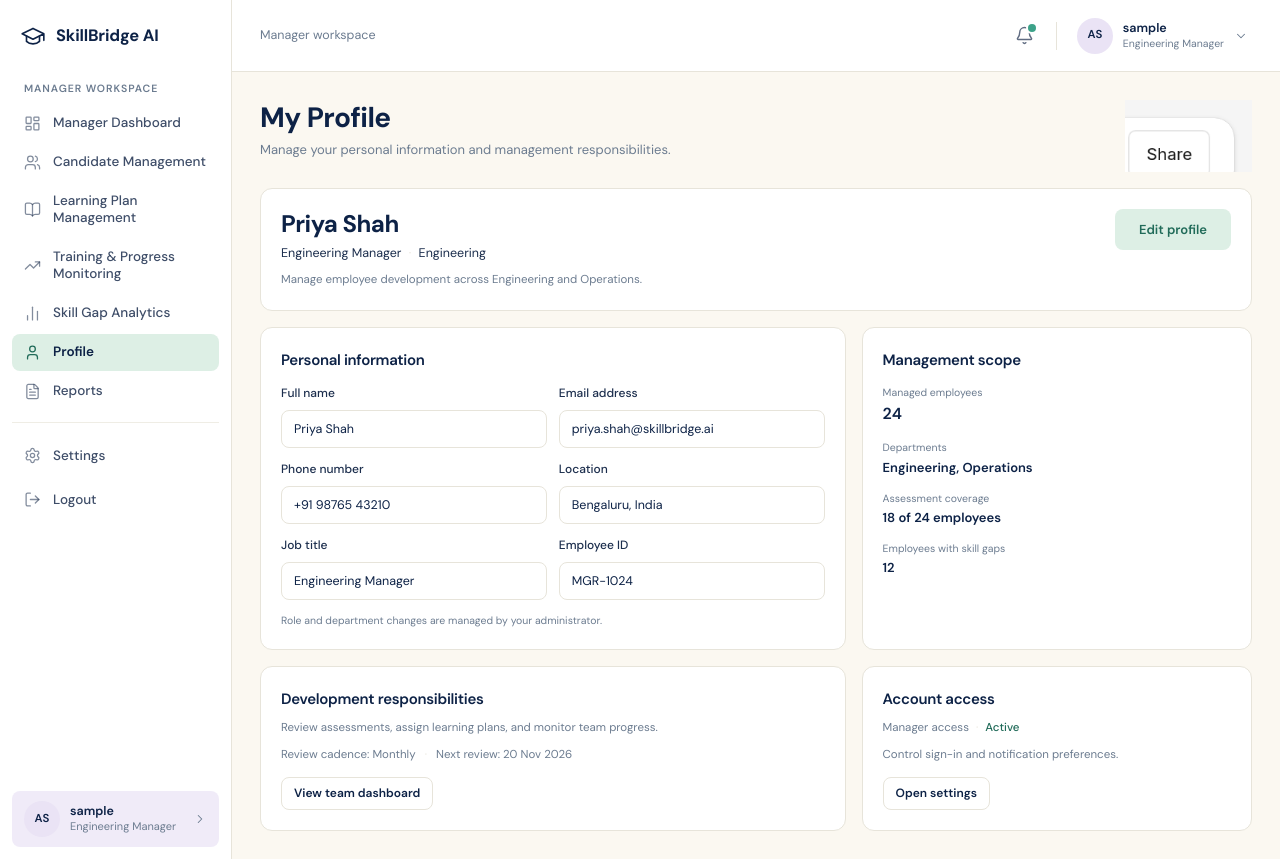
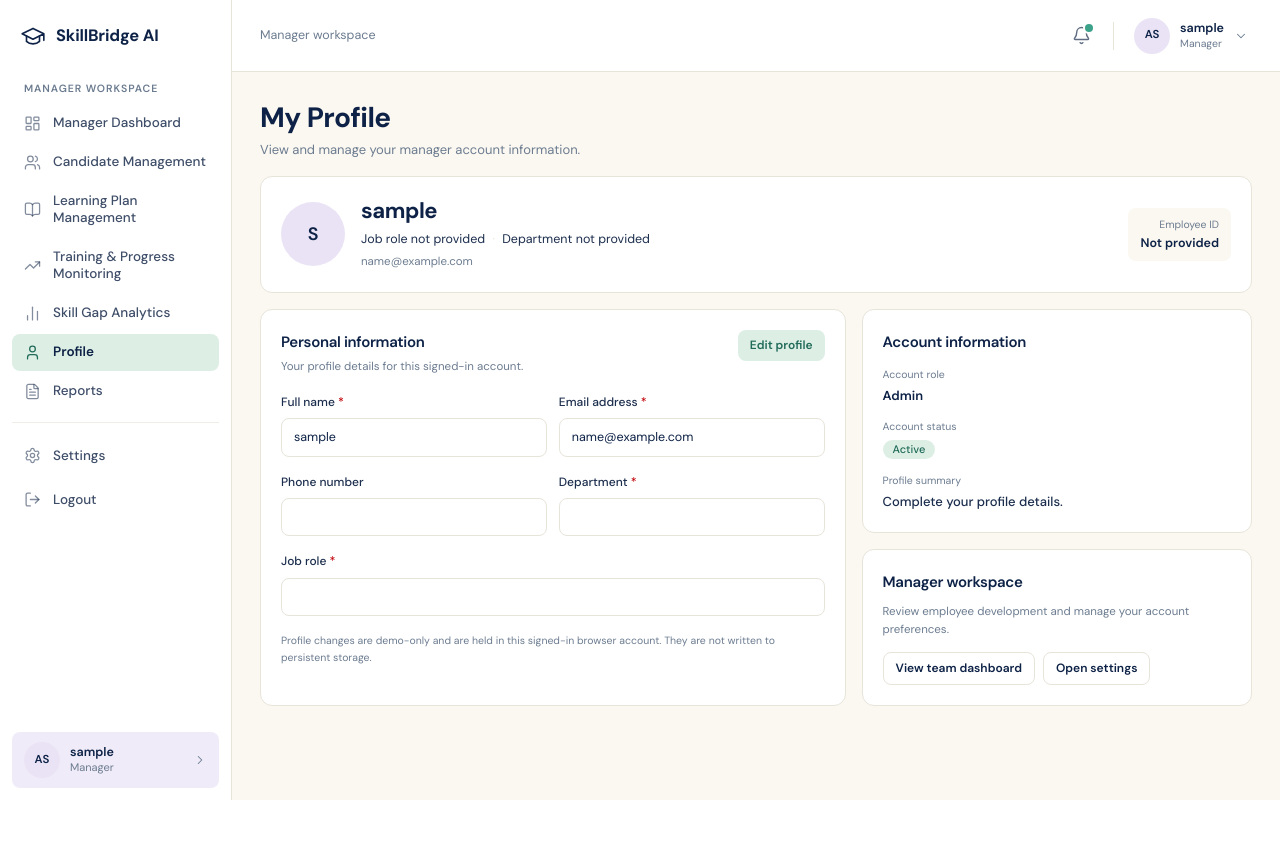
Before and after one commit to samyuktha-30/SkillBridge, an ASP.NET Core app: page /manager/profile in a window 1280 px wide. After the commit the page ends 800 px from the top, so only its background shows below. Run offline with ASP.NET Core 8, Linux system fonts and the light colour scheme; the visitor is signed in with stand-in values (Sample User, id 1).

Commit message:
Implement manager profile page and UI fixes

```diff
--- a/Controllers/ManagerController.cs
+++ b/Controllers/ManagerController.cs
@@ -1,3 +1,6 @@
+using System.Security.Claims;
+using Microsoft.AspNetCore.Authentication;
+using Microsoft.AspNetCore.Authentication.Cookies;
 using Microsoft.AspNetCore.Authorization;
 using Microsoft.AspNetCore.Mvc;
 using SkillBridge.Models;
@@ -147,7 +150,79 @@ public class ManagerController : Controller
     public IActionResult Profile()
     {
         Set("profile", "My Profile", "Manager workspace");
-        return View(_data);
+        return View(CreateProfileViewModel());
+    }
+
+    [HttpPost("/manager/profile")]
+    [ValidateAntiForgeryToken]
+    public async Task<IActionResult> Profile(ManagerProfileViewModel profile)
+    {
+        Set("profile", "My Profile", "Manager workspace");
+        if (!ModelState.IsValid)
+        {
+            var currentProfile = CreateProfileViewModel();
+            profile.EmployeeId = currentProfile.EmployeeId;
+            profile.AccountRole = currentProfile.AccountRole;
+            profile.AccountStatus = currentProfile.AccountStatus;
+            ViewData["ProfileEditing"] = true;
+            return View(profile);
+        }
+
+        var fullName = profile.FullName?.Trim() ?? "";
+        var email = profile.Email?.Trim() ?? "";
+        var phoneNumber = profile.PhoneNumber?.Trim() ?? "";
+        var department = profile.Department?.Trim() ?? "";
+        var jobRole = profile.JobRole?.Trim() ?? "";
+
+        var claims = User.Claims.ToList();
+        ReplaceClaim(claims, ClaimTypes.Name, fullName);
+        ReplaceClaim(claims, ClaimTypes.Email, email);
+        ReplaceClaim(claims, "phone_number", phoneNumber);
+        ReplaceClaim(claims, "department", department);
+        ReplaceClaim(claims, "target_role", jobRole);
+        var initials = string.Concat(fullName
+            .Split(' ', StringSplitOptions.RemoveEmptyEntries)
+            .Take(2)
+            .Select(part => char.ToUpperInvariant(part[0])));
+        ReplaceClaim(claims, "initials", initials);
+
+        var identity = new ClaimsIdentity(
+            claims,
+            CookieAuthenticationDefaults.AuthenticationScheme,
+            ClaimTypes.Name,
+            ClaimTypes.Role);
+        await HttpContext.SignInAsync(
+            CookieAuthenticationDefaults.AuthenticationScheme,
+            new ClaimsPrincipal(identity),
+            new AuthenticationProperties
+            {
+                IsPersistent = true,
+                ExpiresUtc = DateTimeOffset.UtcNow.AddDays(7)
+            });
+
+        TempData["Toast"] = "Profile updated for this demo account only; changes are not saved to persistent storage.";
+        return RedirectToAction(nameof(Profile));
+    }
+
+    private ManagerProfileViewModel CreateProfileViewModel() => new()
+    {
+        FullName = User.FindFirstValue(ClaimTypes.Name) ?? "",
+        Email = User.FindFirstValue(ClaimTypes.Email) ?? "",
+        PhoneNumber = User.FindFirstValue("phone_number") ?? "",
+        Department = User.FindFirstValue("department") ?? "",
+        JobRole = User.FindFirstValue("target_role") ?? "",
+        EmployeeId = User.FindFirstValue("employee_id") ?? "",
+        AccountRole = User.FindFirstValue(ClaimTypes.Role) ?? "Manager",
+        AccountStatus = User.Identity?.IsAuthenticated == true ? "Active" : "Inactive"
+    };
+
+    private static void ReplaceClaim(ICollection<Claim> claims, string type, string value)
+    {
+        var existingClaims = claims.Where(claim => claim.Type == type).ToList();
+        foreach (var claim in existingClaims)
+            claims.Remove(claim);
+
+        claims.Add(new Claim(type, value));
     }
 
     [HttpGet("/manager/reports")]
--- a/Views/Manager/Profile.cshtml
+++ b/Views/Manager/Profile.cshtml
@@ -1,103 +1,142 @@
-@model SkillBridge.Services.MockDataService
+@model ManagerProfileViewModel
 @{
     Layout = "_AppLayout";
     ViewData["Title"] = "My Profile";
+    var isEditing = ViewData["ProfileEditing"] as bool? == true;
+    var fullName = Model.FullName ?? "";
+    var initials = string.Concat(fullName
+        .Split(' ', StringSplitOptions.RemoveEmptyEntries)
+        .Take(2)
+        .Select(part => char.ToUpperInvariant(part[0])));
+    if (string.IsNullOrWhiteSpace(initials))
+    {
+        initials = "M";
+    }
 }
 
 <div class="space-y-4">
-    <!-- Header -->
     <section class="flex flex-wrap items-start justify-between gap-4">
         <div>
             <h1 class="page-title">My Profile</h1>
-            <p class="mt-1 text-[13px] text-muted">Manage your personal information and management responsibilities.</p>
+            <p class="mt-1 text-[13px] text-muted">View and manage your manager account information.</p>
         </div>
-        <img src="/img/people-hero.png" alt="" class="hidden h-[72px] w-auto select-none sm:block" draggable="false" />
     </section>
 
-    <!-- Identity -->
-    <section class="card flex flex-wrap items-start justify-between gap-4 p-5">
-        <div>
-            <h2 class="text-[24px] font-bold leading-tight tracking-[-0.02em]">Priya Shah</h2>
-            <p class="mt-1 text-[12.5px] text-ink-2">Engineering Manager <span class="mx-1 text-line">·</span> Engineering</p>
-            <p class="mt-2 text-[11.5px] text-muted">Manage employee development across Engineering and Operations.</p>
+    <section class="card flex flex-wrap items-center gap-4 p-5">
+        <span class="flex h-16 w-16 shrink-0 items-center justify-center rounded-full bg-lilac text-[18px] font-semibold text-ink" role="img" aria-label="Profile avatar for @Model.FullName">
+            @initials
+        </span>
+        <div class="min-w-0 flex-1">
+            <h2 class="truncate text-[22px] font-bold leading-tight tracking-[-0.02em]">@Model.FullName</h2>
+            <p class="mt-1 text-[12.5px] text-ink-2">@(!string.IsNullOrWhiteSpace(Model.JobRole) ? Model.JobRole : "Job role not provided") <span class="mx-1 text-line">·</span> @(!string.IsNullOrWhiteSpace(Model.Department) ? Model.Department : "Department not provided")</p>
+            <p class="mt-1 break-all text-[11.5px] text-muted">@Model.Email</p>
         </div>
-        <button type="button" class="btn btn-soft !px-6" data-modal-open="edit-manager">Edit profile</button>
+        <div class="rounded-lg bg-cream px-3 py-2 text-left sm:text-right">
+            <p class="text-[10.5px] text-muted">Employee ID</p>
+            <p class="text-[12.5px] font-semibold text-ink">@(string.IsNullOrWhiteSpace(Model.EmployeeId) ? "Not provided" : Model.EmployeeId)</p>
+        </div>
     </section>
 
-    <section class="grid grid-cols-1 gap-4 lg:grid-cols-[1.5fr_1fr]">
-        <!-- Personal -->
-        <div class="card p-5">
+    <div class="grid grid-cols-1 gap-4 lg:grid-cols-[1.5fr_1fr]">
+        <section class="card p-5">
+            <div class="flex flex-wrap items-start justify-between gap-3">
+                <div>
                     <h2 class="text-[15px] font-semibold text-ink">Personal information</h2>
-            <div class="mt-3 grid grid-cols-1 gap-3 sm:grid-cols-2">
-                <label class="block"><span class="label">Full name</span><input class="field field-sm" value="Priya Shah" readonly /></label>
-                <label class="block"><span class="label">Email address</span><input class="field field-sm" value="priya.shah@skillbridge.ai" readonly /></label>
-                <label class="block"><span class="label">Phone number</span><input class="field field-sm" value="+91 98765 43210" readonly /></label>
-                <label class="block"><span class="label">Location</span><input class="field field-sm" value="Bengaluru, India" readonly /></label>
-                <label class="block"><span class="label">Job title</span><input class="field field-sm" value="Engineering Manager" readonly /></label>
-                <label class="block"><span class="label">Employee ID</span><input class="field field-sm" value="MGR-1024" readonly /></label>
+                    <p class="mt-1 text-[11.5px] text-muted">Your profile details for this signed-in account.</p>
                 </div>
-            <p class="mt-3 text-[10.5px] text-muted">Role and department changes are managed by your administrator.</p>
+                <button type="button" class="btn btn-soft btn-sm @(isEditing ? "hidden" : "")" data-profile-edit>Edit profile</button>
             </div>
 
-        <!-- Scope -->
-        <div class="card p-5">
-            <h2 class="text-[15px] font-semibold text-ink">Management scope</h2>
-            <div class="mt-3 space-y-3">
+            <form asp-controller="Manager" asp-action="Profile" method="post" class="mt-4" data-profile-form>
+                @if (!ViewData.ModelState.IsValid)
+                {
+                    <div asp-validation-summary="All" class="mb-3 text-[12px] text-red-700" role="alert"></div>
+                }
+                <div class="grid grid-cols-1 gap-3 sm:grid-cols-2">
+                    <label class="block">
+                        <span class="label">Full name <span class="text-red-700">*</span></span>
+                        <input asp-for="FullName" class="field field-sm" readonly="@(!isEditing)" required autocomplete="name" data-profile-field />
+                        <span asp-validation-for="FullName" class="mt-1 block text-[11px] text-red-700"></span>
+                    </label>
+                    <label class="block">
+                        <span class="label">Email address <span class="text-red-700">*</span></span>
+                        <input asp-for="Email" type="email" class="field field-sm" readonly="@(!isEditing)" required autocomplete="email" data-profile-field />
+                        <span asp-validation-for="Email" class="mt-1 block text-[11px] text-red-700"></span>
+                    </label>
+                    <label class="block">
+                        <span class="label">Phone number</span>
+                        <input asp-for="PhoneNumber" type="tel" class="field field-sm" readonly="@(!isEditing)" autocomplete="tel" data-profile-field />
+                        <span asp-validation-for="PhoneNumber" class="mt-1 block text-[11px] text-red-700"></span>
+                    </label>
+                    <label class="block">
+                        <span class="label">Department <span class="text-red-700">*</span></span>
+                        <input asp-for="Department" class="field field-sm" readonly="@(!isEditing)" required data-profile-field />
+                        <span asp-validation-for="Department" class="mt-1 block text-[11px] text-red-700"></span>
+                    </label>
+                    <label class="block sm:col-span-2">
+                        <span class="label">Job role <span class="text-red-700">*</span></span>
+                        <input asp-for="JobRole" class="field field-sm" readonly="@(!isEditing)" required data-profile-field />
+                        <span asp-validation-for="JobRole" class="mt-1 block text-[11px] text-red-700"></span>
+                    </label>
+                </div>
+                <p class="mt-3 text-[10.5px] text-muted">Profile changes are demo-only and are held in this signed-in browser account. They are not written to persistent storage.</p>
+                <div class="mt-4 flex flex-wrap justify-end gap-2 @(isEditing ? "" : "hidden")" data-profile-actions>
+                    <button type="button" class="btn btn-outline btn-sm" data-profile-cancel>Cancel</button>
+                    <button type="submit" class="btn btn-primary btn-sm">Save changes</button>
+                </div>
+            </form>
+        </section>
+
+        <div class="space-y-4">
+            <section class="card p-5">
+                <h2 class="text-[15px] font-semibold text-ink">Account information</h2>
+                <dl class="mt-3 space-y-3">
                     <div>
-                    <p class="text-[10.5px] text-muted">Managed employees</p>
-                    <p class="text-[16px] font-semibold text-ink">24</p>
+                        <dt class="text-[10.5px] text-muted">Account role</dt>
+                        <dd class="mt-0.5 text-[13px] font-semibold text-ink">@Model.AccountRole</dd>
                     </div>
                     <div>
-                    <p class="text-[10.5px] text-muted">Departments</p>
-                    <p class="text-[13px] font-semibold text-ink">Engineering, Operations</p>
+                        <dt class="text-[10.5px] text-muted">Account status</dt>
+                        <dd class="mt-0.5"><span class="badge badge-green">@Model.AccountStatus</span></dd>
                     </div>
                     <div>
-                    <p class="text-[10.5px] text-muted">Assessment coverage</p>
-                    <p class="text-[13px] font-semibold text-ink">18 of 24 employees</p>
+                        <dt class="text-[10.5px] text-muted">Profile summary</dt>
+                        <dd class="mt-0.5 break-words text-[13px] font-medium text-ink-2">@(string.IsNullOrWhiteSpace(Model.ProfileSummary) ? "Complete your profile details." : Model.ProfileSummary)</dd>
                     </div>
-                <div>
-                    <p class="text-[10.5px] text-muted">Employees with skill gaps</p>
-                    <p class="text-[13px] font-semibold text-ink">12</p>
+                </dl>
+            </section>
+
+            <section class="card p-5">
+                <h2 class="text-[15px] font-semibold text-ink">Manager workspace</h2>
+                <p class="mt-2 text-[11.5px] text-muted">Review employee development and manage your account preferences.</p>
+                <div class="mt-3 flex flex-wrap gap-2">
+                    <a href="/manager/dashboard" class="btn btn-outline btn-sm">View team dashboard</a>
+                    <a href="/manager/settings" class="btn btn-outline btn-sm">Open settings</a>
+                </div>
+            </section>
         </div>
     </div>
 </div>
 
-        <!-- Responsibilities -->
-        <div class="card p-5">
-            <h2 class="text-[15px] font-semibold text-ink">Development responsibilities</h2>
-            <p class="mt-2 text-[11.5px] text-muted">Review assessments, assign learning plans, and monitor team progress.</p>
-            <p class="mt-2 text-[11.5px] text-muted">Review cadence: Monthly <span class="mx-1.5 text-line">·</span> Next review: 20 Nov 2026</p>
-            <a href="/manager/dashboard" class="btn btn-outline btn-sm mt-3">View team dashboard</a>
-        </div>
+@section Scripts {
+    <script>
+        (() => {
+            const form = document.querySelector("[data-profile-form]");
+            if (!form) return;
 
-        <!-- Access -->
-        <div class="card p-5">
-            <h2 class="text-[15px] font-semibold text-ink">Account access</h2>
-            <p class="mt-2 text-[11.5px] text-muted">Manager access <span class="mx-1 text-line">·</span> <span class="font-medium text-brand-deep">Active</span></p>
-            <p class="mt-2 text-[11.5px] text-muted">Control sign-in and notification preferences.</p>
-            <a href="/manager/settings" class="btn btn-outline btn-sm mt-3">Open settings</a>
-        </div>
-    </section>
-</div>
+            const fields = form.querySelectorAll("[data-profile-field]");
+            const editButton = document.querySelector("[data-profile-edit]");
+            const actions = form.querySelector("[data-profile-actions]");
+            const setEditing = (editing) => {
+                fields.forEach((field) => { field.readOnly = !editing; });
+                editButton?.classList.toggle("hidden", editing);
+                actions?.classList.toggle("hidden", !editing);
+            };
 
-<!-- Edit modal -->
-<div id="edit-manager" class="fixed inset-0 z-50 hidden items-center justify-center bg-ink/40 p-4" data-modal>
-    <div class="w-full max-w-md rounded-xl border border-line bg-white p-6 shadow-2xl">
-        <div class="flex items-start justify-between">
-            <div>
-                <h2 class="text-[18px] font-bold text-ink">Edit profile</h2>
-                <p class="mt-0.5 text-[12px] text-muted">Update your contact information.</p>
-            </div>
-            <button type="button" class="rounded-md p-1 text-muted hover:bg-cream" data-modal-close aria-label="Close"><svg class="h-4 w-4"><use href="#i-x" /></svg></button>
-        </div>
-        <div class="mt-4 space-y-3">
-            <label class="block"><span class="label">Full name</span><input class="field" value="Priya Shah" /></label>
-            <label class="block"><span class="label">Phone number</span><input class="field" value="+91 98765 43210" /></label>
-            <label class="block"><span class="label">Location</span><input class="field" value="Bengaluru, India" /></label>
-        </div>
-        <div class="mt-5 flex justify-end gap-2">
-            <button type="button" class="btn btn-outline btn-sm" data-modal-close>Cancel</button>
-            <button type="button" class="btn btn-primary btn-sm" data-modal-close>Save changes</button>
-        </div>
-    </div>
-</div>
+            editButton?.addEventListener("click", () => setEditing(true));
+            form.querySelector("[data-profile-cancel]")?.addEventListener("click", () => {
+                window.location.assign(form.action);
+            });
+        })();
+    </script>
+}
--- a/Views/Shared/_AppLayout.cshtml
+++ b/Views/Shared/_AppLayout.cshtml
@@ -3,7 +3,7 @@
     var active = ViewData["Active"] as string ?? "";
     var name = User.Identity?.Name ?? "Arjun Sharma";
     var initials = User.FindFirst("initials")?.Value ?? "AS";
-    var roleLabel = isManager ? "Engineering Manager" : "Employee";
+    var roleLabel = isManager ? User.FindFirst("target_role")?.Value ?? "Manager" : "Employee";
     var tone = User.FindFirst("tone")?.Value ?? (isManager ? "lilac" : "sky");
     var title = ViewData["Title"] as string ?? ViewData["PageTitle"] as string ?? "SkillBridge AI";
     var breadcrumb = ViewData["Breadcrumb"] as string ?? "Workspace / Overview";
```
Also changed, not shown: Models/Domain.cs (+33 -0 lines), wwwroot/css/site.css. Lines whose indentation alone changed are shown as unchanged.
